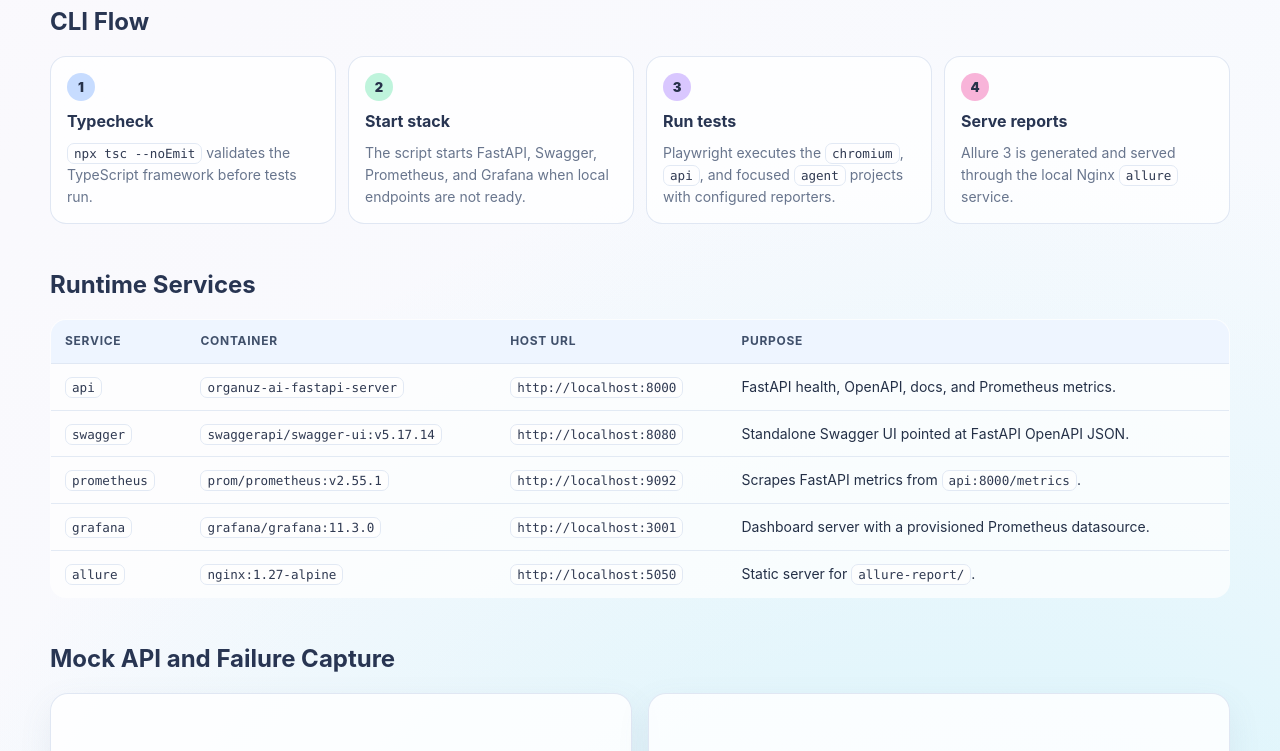
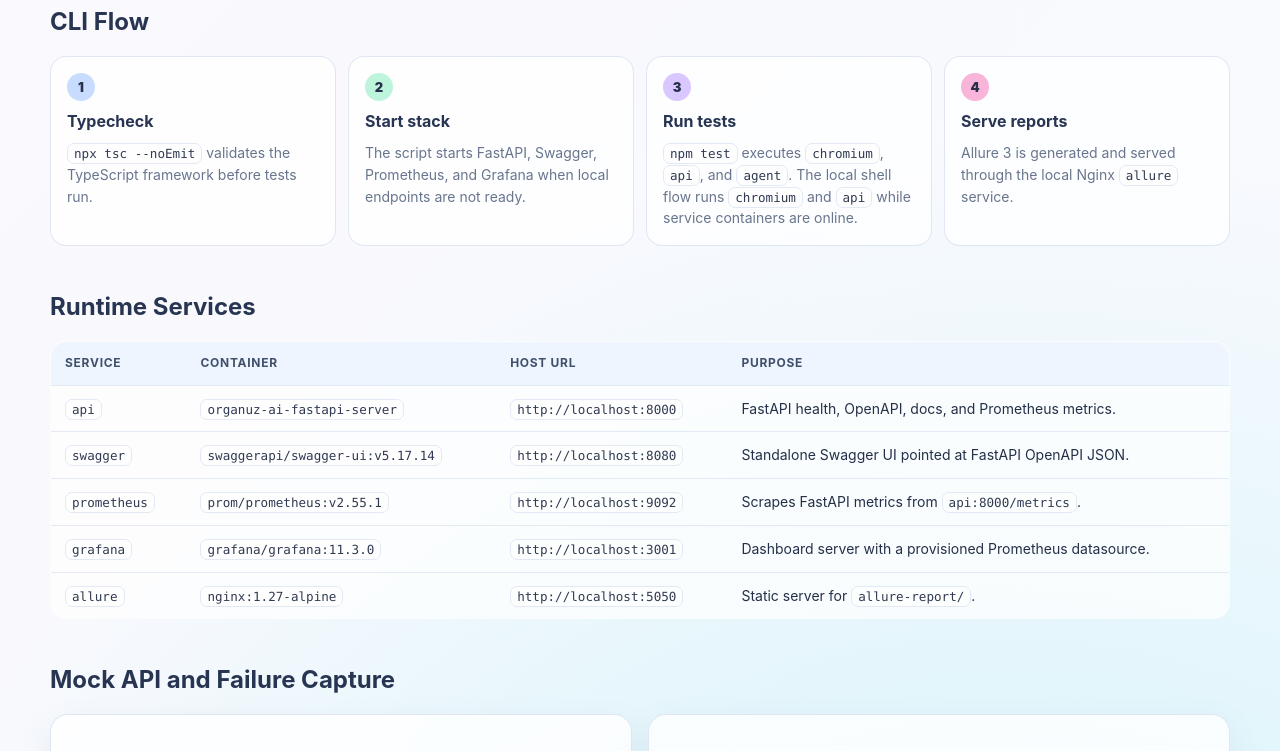
Before and after one commit to amiel-organuz/OrGanuzAiSiteTestAutomation, a website: page Architecture.html in a window 1280 px wide. Shown: the part 3151-3902 px from the top of the page. Drawn offline with Linux system fonts and the light colour scheme.

Commit message:
update global configuration & architecture

```diff
--- a/Architecture.html
+++ b/Architecture.html
@@ -573,7 +573,7 @@
       <div class="step" style="--accent: var(--lavender)">
         <div class="step-num">3</div>
         <h3>Run tests</h3>
-        <p>Playwright executes the <code>chromium</code>, <code>api</code>, and focused <code>agent</code> projects with configured reporters.</p>
+        <p><code>npm test</code> executes <code>chromium</code>, <code>api</code>, and <code>agent</code>. The local shell flow runs <code>chromium</code> and <code>api</code> while service containers are online.</p>
       </div>
       <div class="step" style="--accent: var(--pink)">
         <div class="step-num">4</div>
@@ -670,6 +670,7 @@
         <h2>Key Commands</h2>
         <ul>
           <li><code>./scripts/run-all-tests.sh</code></li>
+          <li><code>npm test</code></li>
           <li><code>docker compose up --build api swagger prometheus grafana allure</code></li>
           <li><code>docker compose run --rm tests</code></li>
           <li><code>npm run typecheck</code></li>
```
Also changed, not shown: 1 other file.
